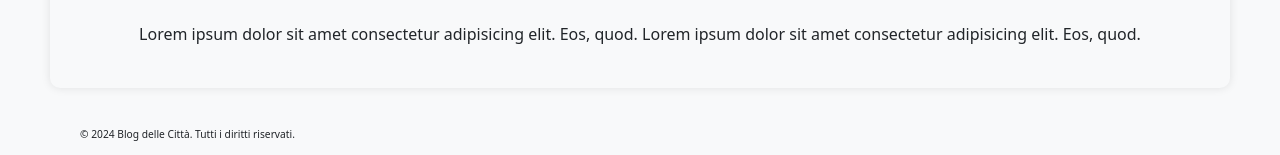
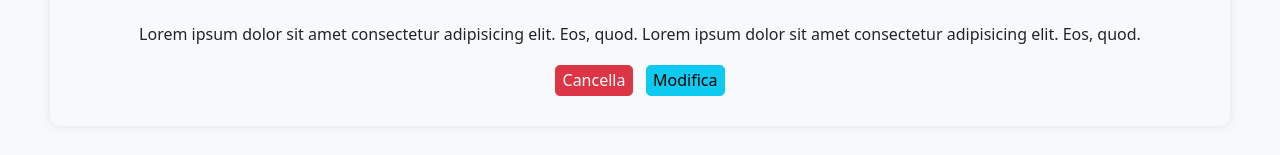
Before and after one commit to CristianUrsino/first-test-react-routing, a React (Vite) app: page /cities/0 in a window 1280 px wide. Shown: the part 580-735 px from the top of the page. Built offline with nearby package versions, Linux system fonts and the light colour scheme.

Commit message:
added basic UpdateCityComponent

```diff
--- /dev/null
+++ b/src/components/UpdateCityComponent.jsx
@@ -0,0 +1,10 @@
+function UpdateCityComponent({setFlagShowUpdate}) {
+
+    return(
+        <>
+            <div>UpdateCityPage</div>
+            <button className="btn btn-danger me-3" onClick={() => setFlagShowUpdate(false)}>Annulla</button>
+        </>
+    )
+}
+export default UpdateCityComponent;
--- a/src/pages/CardDetailsPage.jsx
+++ b/src/pages/CardDetailsPage.jsx
@@ -1,11 +1,28 @@
+import { useState } from "react";
+import { useDispatch, useSelector } from 'react-redux';
 import { useParams } from "react-router-dom";
-import { useDispatch, useSelector } from 'react-redux';
+import UpdateCityComponent from "../components/UpdateCityComponent";
 import "./CardDetails.css"
 function CardDetails() {
+    //definisco l'id della città
     const {id} = useParams();
 
+    //definisco la variabile per mostrare l'update
+    const [flagShowUpdate, setFlagShowUpdate] = useState(false);
+
+    //definisco le variabili per le città
     const cities = useSelector(state => state.cities.value);
     const dispatch = useDispatch()
+
+    //funzione per cancellare una citta
+    const handleDelete = () => {
+        console.log("delete", id);
+    }
+
+    //funzione per mostrare update city
+    const ShowUpdate = () => {
+        setFlagShowUpdate(true);
+    }
 
     return (
         <>
@@ -21,7 +38,17 @@ function CardDetails() {
 
                 }
                 <p className="lead mt-4">{cities[id].description}</p>
+                <div className="mt-4 text-center">
+                    <button className="btn btn-danger me-3" onClick={handleDelete}>Cancella</button>
+                    <button className="btn btn-info" onClick={ShowUpdate}>Modifica</button>
+                </div>
             </div>
+
+            {flagShowUpdate &&
+                <div>
+                    <UpdateCityComponent setFlagShowUpdate={setFlagShowUpdate}/>
+                </div>
+            }
         </>
     )
 }
```
